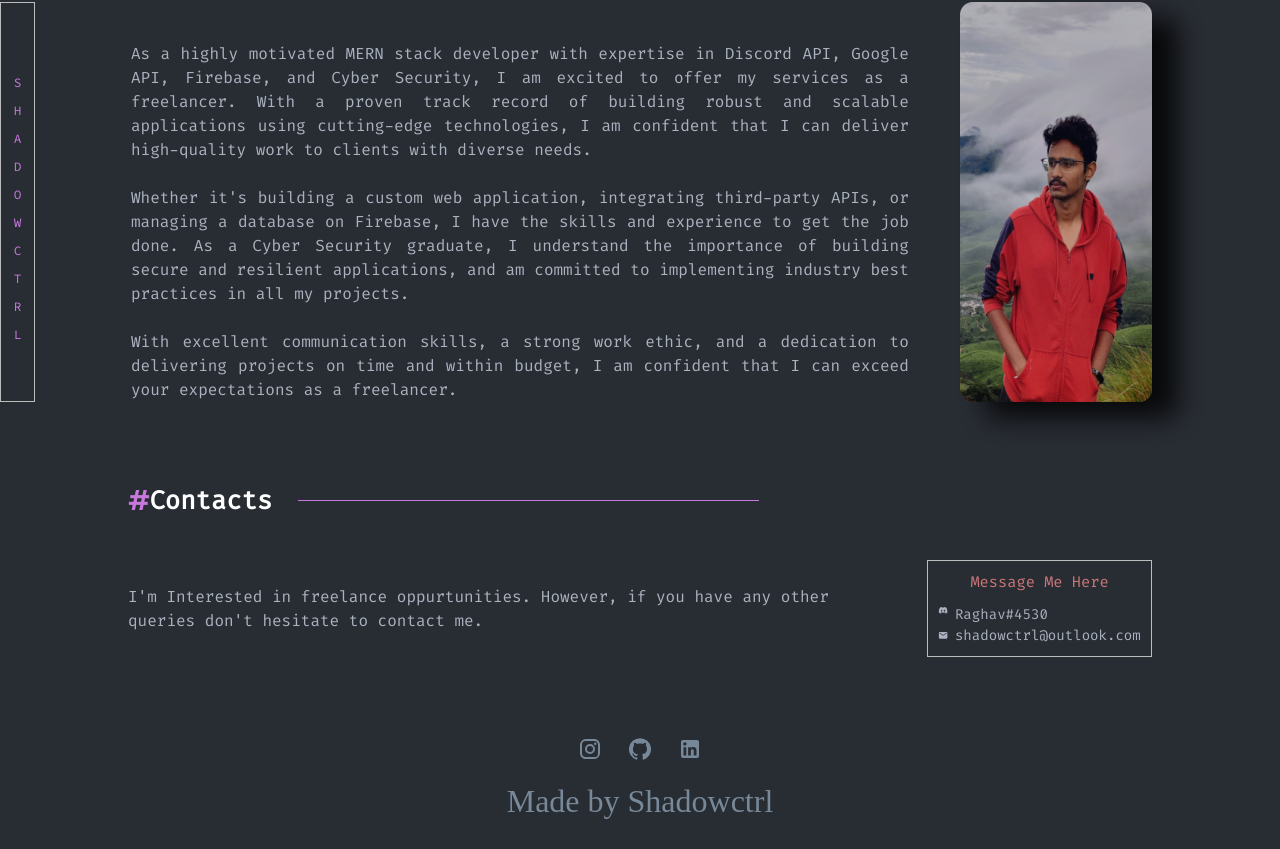
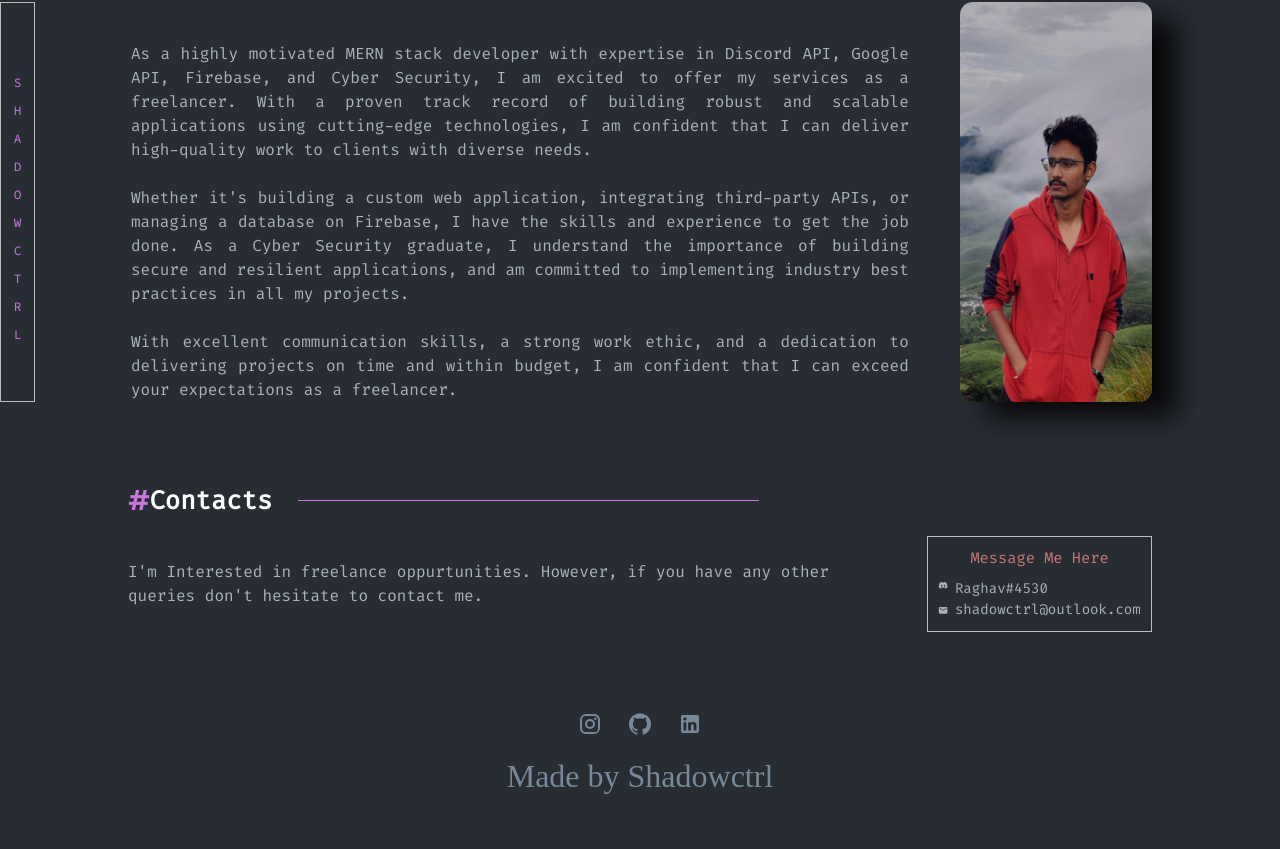
Before and after one commit to shadowctrl/portfolio-shadowctrl, a React (Vite) app: page / in a window 1280 px wide. Shown: the part 2252-3101 px from the top of the page. After the commit the page ends 3076 px from the top, so only its background shows below. Built offline with nearby package versions, Linux system fonts and the light colour scheme; a web font is replaced by a local one.

Commit message:
Contact Minor changes

```diff
--- a/src/components/contacts/contacts.jsx
+++ b/src/components/contacts/contacts.jsx
@@ -77,7 +77,7 @@ const Dash = styled.div`
 const Contact = styled.div`
   display: flex;
   align-items: center;
-  padding-top: 5vh;
+  padding-top: 2vh;
   margin-left: 10vw;
 
   p {
@@ -98,7 +98,7 @@ const Contact = styled.div`
       font-family: Fira code;
       color: #c77;
       font-size: 1.2vw;
-      margin-bottom: 1.2vh;
+      margin-bottom: 1vh;
       text-align: center;
     }
   }
```
